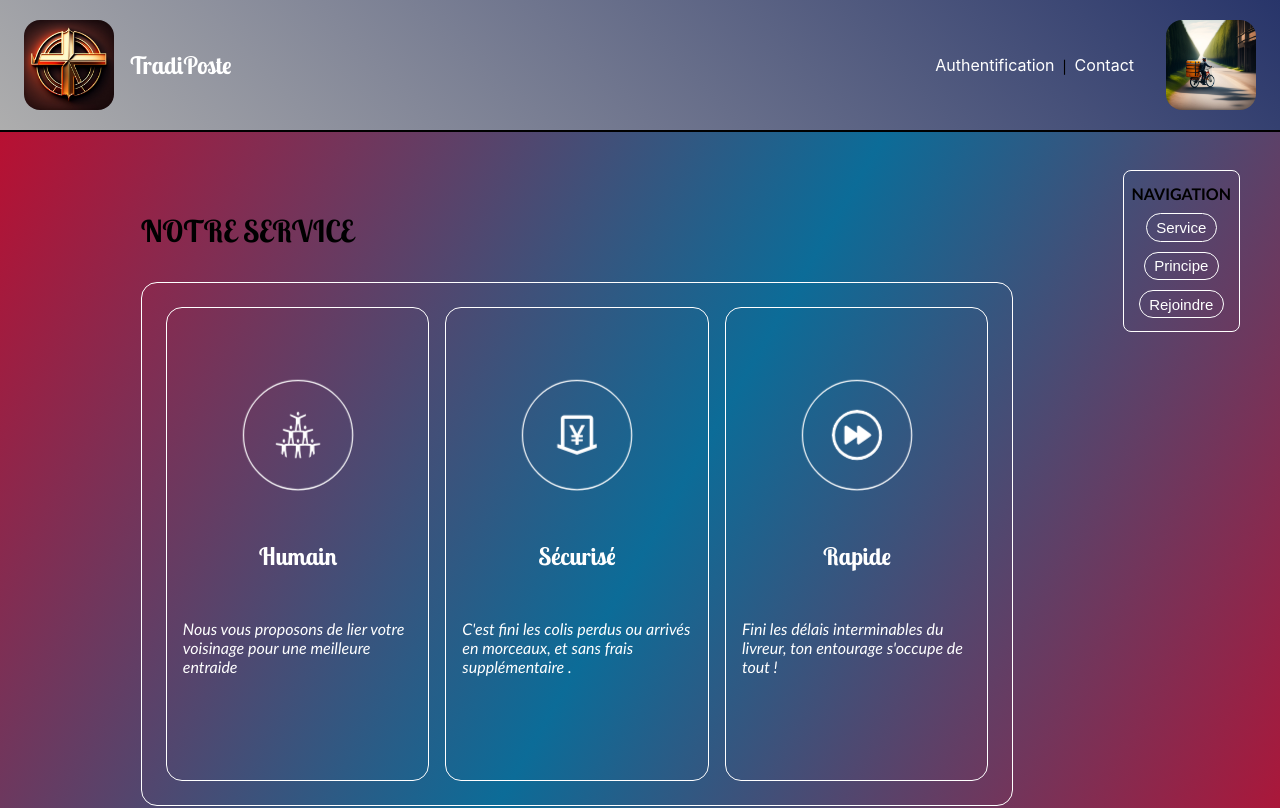
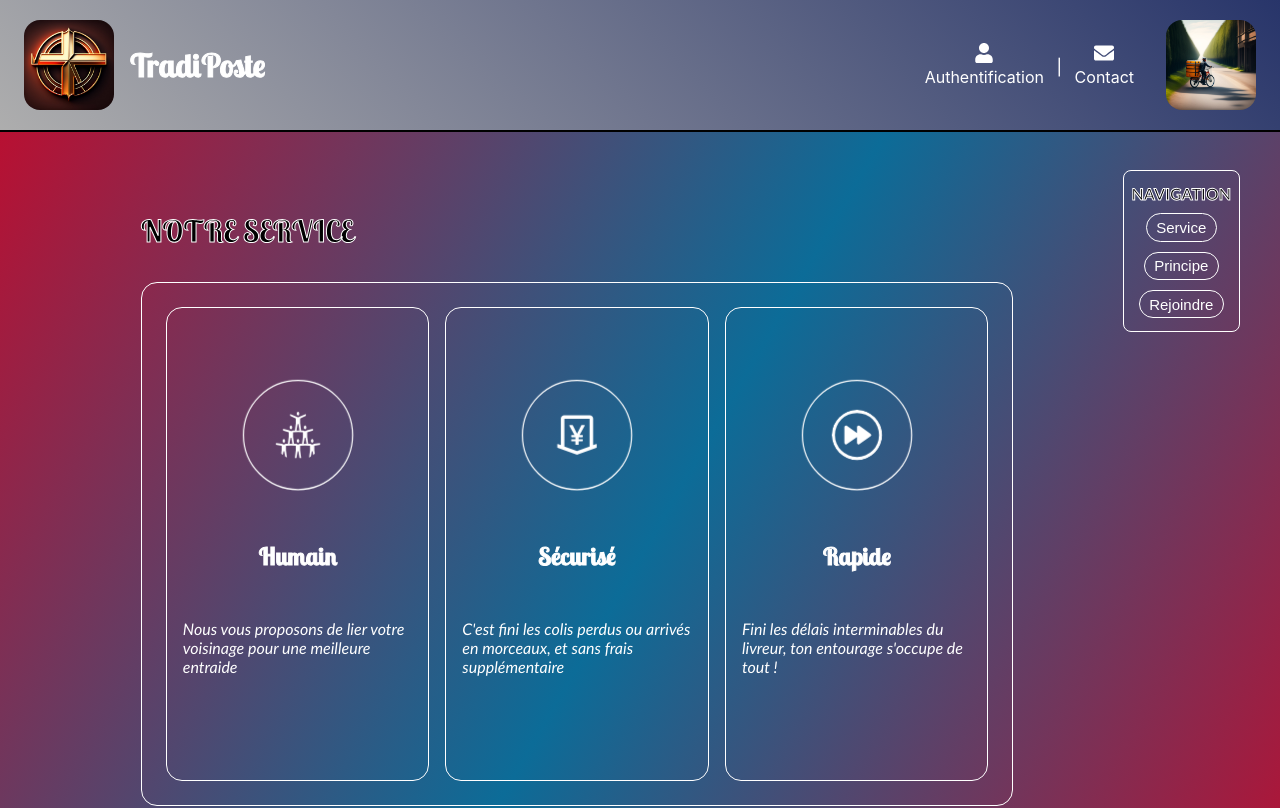
Before and after one commit to Louis75011/MyPost, a React (Create React App) app: page / in a window 1280 px wide. Shown: the top 808 px of the page. Built offline with nearby package versions, Linux system fonts and the light colour scheme.

Commit message:
lots of add, burger menu okay

```diff
--- a/src/App.scss
+++ b/src/App.scss
@@ -15,6 +15,7 @@ h5,
 h6,
 .other-title {
   font-family: "Lobster Two", cursive;
+  -webkit-text-stroke: 1px white;
 }
 
 p,
--- a/src/component/layout/Header.tsx
+++ b/src/component/layout/Header.tsx
@@ -1,5 +1,6 @@
 import React, { useState, useEffect } from "react";
 import { Link, useLocation } from "react-router-dom";
+import { FaBars, FaTimes, FaUser, FaEnvelope, FaTruck } from "react-icons/fa";
 import "../../style/layout/Header.scss";
 
 const Header: React.FC = () => {
@@ -8,12 +9,12 @@ const Header: React.FC = () => {
   const location = useLocation();
 
   useEffect(() => {
-    setShowMenu(false); // Menu se ferme au changement de chemin
+    setShowMenu(false); // Menu se refferme au changement de route
   }, [location.pathname]);
 
   useEffect(() => {
     function handleResize() {
-      setMobile(window.innerWidth);
+      setMobile(window.innerWidth); // Controle taille d'écran actuelle
     }
     window.addEventListener("resize", handleResize);
 
@@ -22,9 +23,21 @@ const Header: React.FC = () => {
     };
   }, []);
 
+  useEffect(() => {
+    handleScrollNone(showMenu);
+  }, [showMenu]);
+
+  function handleScrollNone(showMenu: boolean) {
+    if (showMenu) {
+      document.body.style.overflow = "hidden"; // Empeche scroll à l'ouverture du burger menu
+    } else {
+      document.body.style.overflow = "auto";
+    }
+  }
+
   function toggleMenu(e: any) {
     e.preventDefault();
-    setShowMenu(!showMenu);
+    setShowMenu(!showMenu); // Ouvre et ferme le burger menu
   }
 
   return (
@@ -41,16 +54,22 @@ const Header: React.FC = () => {
             </li>
           </Link>
         </ul>
-
+        {/* Desk */}
         {isMobile > 790 ? (
           <ul className="submenu">
+            <div className="flex-icon-text">
+              <FaUser className="menu-icon" />
               <Link to="/formulaire/authentification">
                 <li className="menu">Authentification</li>
               </Link>
-            <span>|</span>
+            </div>
+            <span className="vertical-bar">|</span>
+            <div className="flex-icon-text">
+              <FaEnvelope className="menu-icon" />
               <Link to="/formulaire/contact">
                 <li className="menu">Contact</li>
               </Link>
+            </div>
             <li className="menu">
               <Link to="/">
                 <img
@@ -61,19 +80,25 @@ const Header: React.FC = () => {
             </li>
           </ul>
         ) : (
+          // Mob
           <>
-            <button
-              className={`burger-menu ${showMenu ? "open" : "close"}`}
-              onClick={toggleMenu}
-            >
+            <button className="burger-menu" onClick={toggleMenu}>
+              {showMenu ? <FaTimes /> : <FaBars />}
             </button>
             {showMenu && (
-              <div className="mobile-menu">
+              <div className={`mobile-menu ${showMenu ? "open" : "closed"}`}>
                 <Link to="/formulaire/authentification">
-                  <div className="menu">Authentification</div>
+                  <div className="menu">
+                    <FaUser className="menu-icon" />
+                    <span>Authentification</span>
+                  </div>
                 </Link>
+
                 <Link to="/formulaire/contact">
-                  <div className="menu">Contact</div>
+                  <div className="menu">
+                    <FaEnvelope className="menu-icon" />
+                    <span>Contact</span>
+                  </div>
                 </Link>
               </div>
             )}
--- a/src/component/screens/Home.tsx
+++ b/src/component/screens/Home.tsx
@@ -65,7 +65,7 @@ const Home: React.FC = () => {
               </div>
               <p>
                 C'est fini les colis perdus ou arrivés en morceaux, et sans
-                frais supplémentaire .
+                frais supplémentaire
               </p>
             </div>
 
--- a/src/style/layout/Header.scss
+++ b/src/style/layout/Header.scss
@@ -1,6 +1,5 @@
 @import "../variables/Theme.scss";
 
-header {
 nav {
   width: 100%;
   height: 130px;
@@ -8,6 +7,23 @@ header {
   justify-content: space-between;
   background: $bg-gradient-header1;
   border-bottom: solid 2px black;
+
+  .flex-icon-text {
+    display: flex;
+    flex-direction: column;
+    justify-content: center;
+    align-items: center;
+    color: white;
+
+    svg {
+      font-size: 20px;
+      margin-bottom: 0.3rem;
+    }
+  }
+
+  h1 {
+    font-size: 32px;
+  }
 
   a {
     display: flex;
@@ -41,5 +57,90 @@ header {
     border-radius: 1rem;
     margin: 0 1rem;
   }
+
+  .vertical-bar {
+    color: white;
+    font-size: 20px;
+    padding: 0 0.3rem;
   }
 }
+
+@media (max-width: 790px) {
+  #root > header > nav > div {
+    margin: 1rem auto;
+    gap: 1rem;
+  }
+
+  nav {
+    justify-content: space-around;
+
+    .flex-icon-text {
+      svg {
+        margin-bottom: 0;
+      }
+    }
+
+    .mobile-menu,
+    .open {
+      position: absolute;
+      top: 116px;
+      background: $bg-gradient-header3;
+      width: 100%;
+      height: 100vh;
+      transition: max-height 0.35s ease-out;
+      z-index: 30;
+      // overflow: hidden;
+    }
+
+    h1 {
+      font-size: 22px;
+    }
+
+    img {
+      height: 80px;
+    }
+
+    .burger-menu {
+      display: block;
+      width: 35px;
+      height: 35px;
+      position: relative;
+      top: 46px;
+      border: none;
+      color: darkred;
+      border-radius: 0.5rem;
+      cursor: pointer;
+
+      svg {
+        position: relative;
+        top: 2px;
+        margin-bottom: 0;
+      }
+    }
+
+    .menu {
+      width: 100%;
+      height: 50px;
+      display: flex;
+      align-items: center;
+      justify-content: center;
+
+      &:hover {
+        box-shadow: 0px 1px 8px 1px;
+      }
+
+      svg {
+        margin-right: 0.5rem;
+        font-size: 22px;
+      }
+
+      span {
+        font-size: 22px;
+      }
+
+      a {
+        font-size: 30px;
+      }
+    }
+  }
+}
--- a/src/style/screens/Home.scss
+++ b/src/style/screens/Home.scss
@@ -35,6 +35,7 @@ main {
       span {
         font-weight: 700;
         text-transform: uppercase;
+        -webkit-text-stroke: 1px white;
       }
 
       button {
@@ -217,6 +218,7 @@ main {
 
   h2 {
     text-transform: uppercase;
+    -webkit-text-stroke: 1px white;
   }
 }
 
@@ -253,7 +255,7 @@ main {
     }
 
     .home-container {
-      height: 89vh;
+      height: 100vh;
       padding: 3rem 1rem;
 
       .services-informations-title {
--- a/src/style/variables/Theme.scss
+++ b/src/style/variables/Theme.scss
@@ -2,7 +2,13 @@
 $link-color: rgb(7, 7, 220);
 
 $bg-gradient-header1: linear-gradient(45deg, #959595c4 0, #28356a);
-$bg-gradient-header2: linear-gradient(45deg, #28356a 0, #959595c4);
+$bg-gradient-header2: linear-gradient(90deg, #28356a 0, #959595c4);
+$bg-gradient-header3: linear-gradient(
+  120deg,
+  #28356a 0%,
+  rgb(57, 84, 94) 51%,
+  #28356a 100%
+);
 
 // Background gadient colors
 $bg-gradient-home1: linear-gradient(
```
Lines whose indentation alone changed are shown as unchanged.
